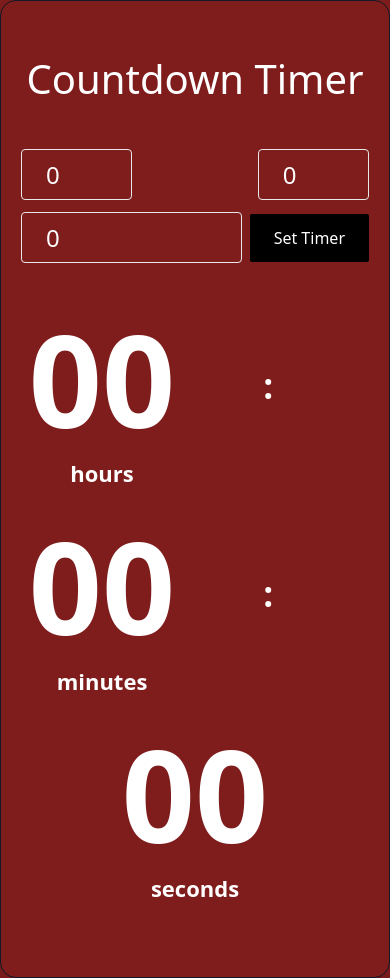
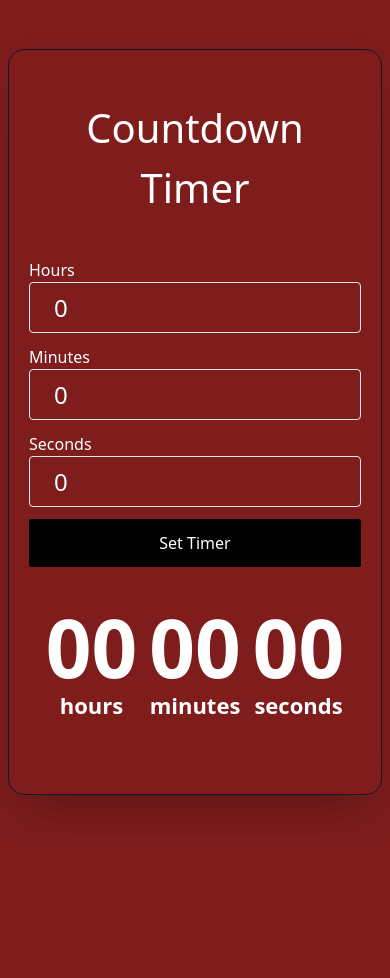
Before and after one commit to hartpableo/countdown-timer, a website: page index.html in a window 390 px wide. After the commit the page ends 844 px from the top, so only its background shows below. Drawn offline with Linux system fonts and the light colour scheme.

Commit message:
responsive complete

```diff
--- a/index.html
+++ b/index.html
@@ -9,31 +9,40 @@
 </head>
 <body class="bg-red-900 text-white">
 
-    <main class="min-h-screen w-full flex justify-center items-center">
+    <main class="min-h-screen w-full flex justify-center items-center px-2">
         <div class="container pt-[3rem] px-5 pb-[4.5rem] bg-red-900 shadow-2xl rounded-2xl border border-solid border-gray-900 text-center">
             <div>
                 <h1 class="text-[2.5rem] font-light mb-[1em]">Countdown Timer</h1>
             </div>
-            <form action="#" method="post" class="flex justify-between flex-wrap text-left items-center gap-x-2 gap-y-3 w-full max-w-[1350px] mx-auto mb-5">
-                <input type="number" name="Hours" class="block h-full bg-transparent border rounded w-[32%] px-[1em] text-2xl py-2" placeholder="Hours...">
-                <input maxlength="2" type="number" name="Minutes" class="block h-full bg-transparent border rounded w-[32%] px-[1em] text-2xl py-2" placeholder="Minutes...">
-                <input maxlength="2" type="number" name="Seconds" class="block h-full flex-grow bg-transparent border rounded w-[32%] px-[1em] text-2xl py-2" placeholder="Seconds...">
+            <form action="#" method="post" class="flex justify-center md:justify-between flex-wrap text-left items-center gap-x-2 gap-y-3 w-full max-w-[1350px] mx-auto mb-5">
+                <div class="h-full flex-grow md:w-[32%]">
+                    <label for="hours-input">Hours</label>
+                    <input type="number" id="hours-input" name="Hours" class="block h-full bg-transparent border rounded w-full px-[1em] text-2xl py-2" placeholder="Hours...">
+                </div>
+                <div class="h-full flex-grow md:w-[32%]">
+                    <label for="minutes-input">Minutes</label>
+                    <input id="minutes-input" maxlength="2" type="number" name="Minutes" class="block h-full bg-transparent border rounded w-full px-[1em] text-2xl py-2" placeholder="Minutes...">
+                </div>
+                <div class="h-full flex-grow md:w-[32%]">
+                    <label for="seconds-input">Seconds</label>
+                    <input id="seconds-input" maxlength="2" type="number" name="Seconds" class="block h-full w-full bg-transparent border rounded px-[1em] text-2xl py-2" placeholder="Seconds...">
+                </div>
                 <input type="hidden" aria-hidden="true" id="snap-time">
-                <button id="set-timer" class="mx-auto block py-3 px-6 bg-black rounded-sm h-full py-2 cursor-pointer border-none hover:bg-white hover:text-red-900">Set Timer</button>
+                <button id="set-timer" class="transition mx-auto block py-3 px-6 bg-black rounded-sm h-full py-2 cursor-pointer rounded px-[1em] border-none hover:bg-white hover:text-red-900 w-full md:w-auto">Set Timer</button>
             </form>
-            <div id="timer" class="font-bold flex flex-row flex-wrap justify-center items-center" data-status="inactive">
+            <div id="timer" class="font-bold gap-x-3 lg:gap-x-0 flex flex-row flex-wrap justify-center items-center" data-status="inactive">
                 <div>
-                    <span id="hours" class="block text-[8rem]">00</span>
+                    <span id="hours" class="block text-[5rem] lg:text-[8rem]">00</span>
                     <small class="block text-[22px] mt-[-.8em]">hours</small>
                 </div>
-                <small class="text-[35px] mx-[5.5rem] font-bold">:</small>
+                <small class="hidden md:inline text-[35px] mx-[5.5rem] font-bold">:</small>
                 <div>
-                    <span id="minutes" class="block text-[8rem]">00</span>
+                    <span id="minutes" class="block text-[5rem] lg:text-[8rem]">00</span>
                     <small class="block text-[22px] mt-[-.8em]">minutes</small>
                 </div>
-                <small class="text-[35px] mx-[5.5rem] font-bold">:</small>
+                <small class="hidden md:inline text-[35px] mx-[5.5rem] font-bold">:</small>
                 <div>
-                    <span id="seconds" class="block text-[8rem]">00</span>
+                    <span id="seconds" class="block text-[5rem] lg:text-[8rem]">00</span>
                     <small class="block text-[22px] mt-[-.8em]">seconds</small>
                 </div>
             </div>
```
Also changed, not shown: dist/css/style.css.
